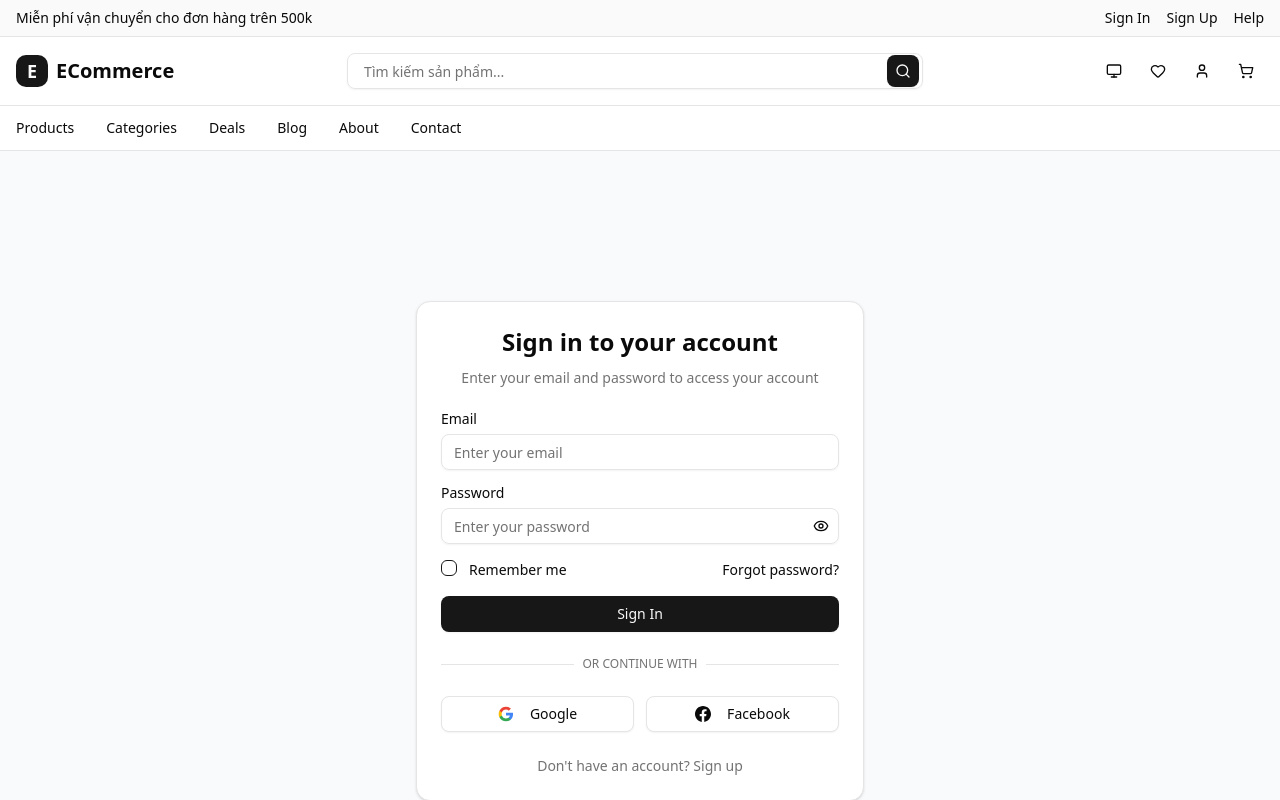
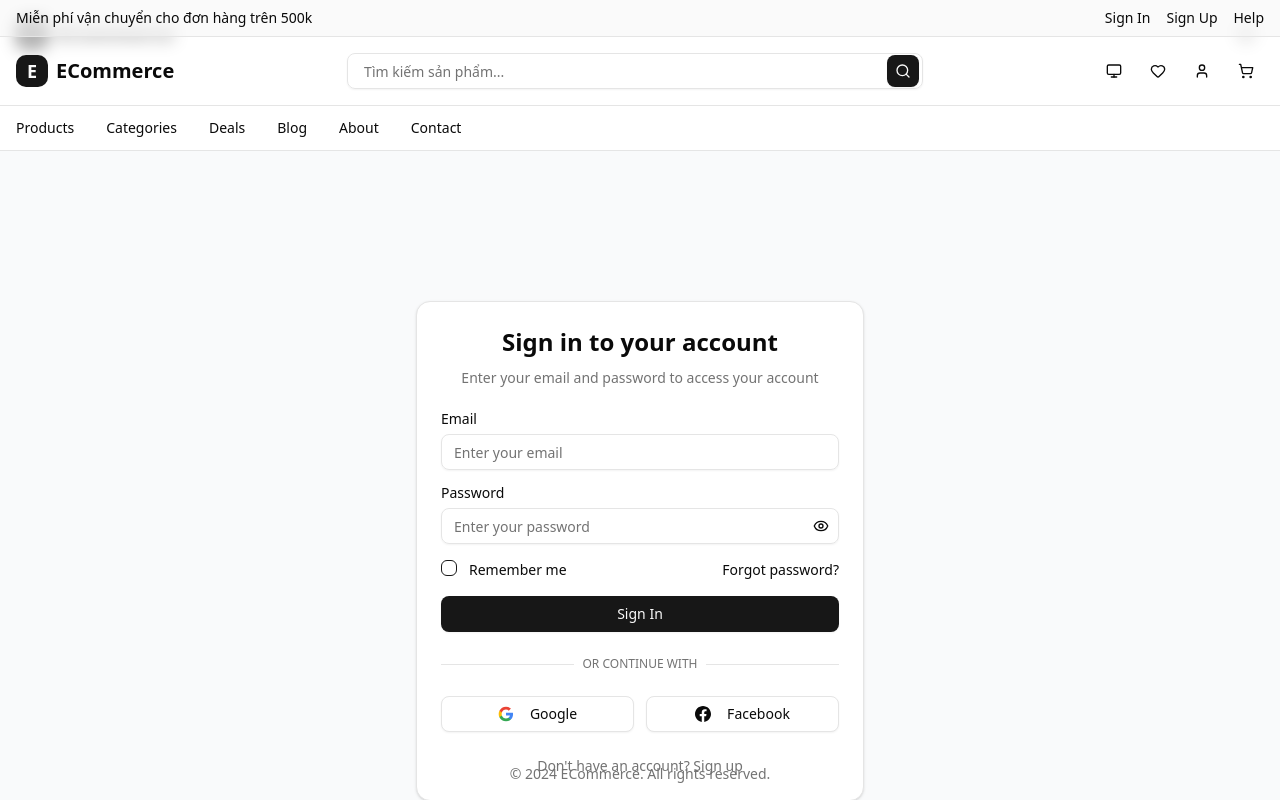
Before and after one commit to duyhungg/topedge, a Next.js app: page /login in a window 1280 px wide. Shown: the top 800 px of the page. Built offline with nearby package versions, Linux system fonts and the light colour scheme.

Commit message:
++upcode

```diff
--- a/src/app/login/page.tsx
+++ b/src/app/login/page.tsx
@@ -8,12 +8,26 @@ import { zodResolver } from "@hookform/resolvers/zod";
 import { Eye, EyeOff, Loader2 } from "lucide-react";
 
 import { Button } from "@/components/ui/button";
-import { Card, CardContent, CardDescription, CardHeader, CardTitle } from "@/components/ui/card";
+import {
+  Card,
+  CardContent,
+  CardDescription,
+  CardHeader,
+  CardTitle,
+} from "@/components/ui/card";
 import { Input } from "@/components/ui/input";
 import { Checkbox } from "@/components/ui/checkbox";
-import { Form, FormControl, FormField, FormItem, FormLabel, FormMessage } from "@/components/ui/form";
+import {
+  Form,
+  FormControl,
+  FormField,
+  FormItem,
+  FormLabel,
+  FormMessage,
+} from "@/components/ui/form";
 import { useToast } from "@/components/ui/use-toast";
 import { loginSchema, LoginFormData } from "@/lib/validations";
+import { AuthLayout } from "@/components/layout/AuthLayout";
 
 export default function LoginPage() {
   const [showPassword, setShowPassword] = useState(false);
@@ -60,18 +74,23 @@ export default function LoginPage() {
   };
 
   return (
-    <div className="min-h-screen flex items-center justify-center bg-gray-50 dark:bg-gray-900 py-12 px-4 sm:px-6 lg:px-8">
+    <AuthLayout>
       <div className="max-w-md w-full space-y-8">
         <Card>
           <CardHeader className="space-y-1">
-            <CardTitle className="text-2xl font-bold text-center">Sign in to your account</CardTitle>
+            <CardTitle className="text-2xl font-bold text-center">
+              Sign in to your account
+            </CardTitle>
             <CardDescription className="text-center">
               Enter your email and password to access your account
             </CardDescription>
           </CardHeader>
           <CardContent>
             <Form {...form}>
-              <form onSubmit={form.handleSubmit(onSubmit)} className="space-y-4">
+              <form
+                onSubmit={form.handleSubmit(onSubmit)}
+                className="space-y-4"
+              >
                 <FormField
                   control={form.control}
                   name="email"
@@ -157,7 +176,9 @@ export default function LoginPage() {
                 </div>
 
                 <Button type="submit" className="w-full" disabled={isLoading}>
-                  {isLoading && <Loader2 className="mr-2 h-4 w-4 animate-spin" />}
+                  {isLoading && (
+                    <Loader2 className="mr-2 h-4 w-4 animate-spin" />
+                  )}
                   Sign In
                 </Button>
               </form>
@@ -198,7 +219,11 @@ export default function LoginPage() {
                   Google
                 </Button>
                 <Button variant="outline" disabled={isLoading}>
-                  <svg className="mr-2 h-4 w-4" fill="currentColor" viewBox="0 0 20 20">
+                  <svg
+                    className="mr-2 h-4 w-4"
+                    fill="currentColor"
+                    viewBox="0 0 20 20"
+                  >
                     <path
                       fillRule="evenodd"
                       d="M20 10c0-5.523-4.477-10-10-10S0 4.477 0 10c0 4.991 3.657 9.128 8.438 9.878v-6.987h-2.54V10h2.54V7.797c0-2.506 1.492-3.89 3.777-3.89 1.094 0 2.238.195 2.238.195v2.46h-1.26c-1.243 0-1.63.771-1.63 1.562V10h2.773l-.443 2.89h-2.33v6.988C16.343 19.128 20 14.991 20 10z"
@@ -224,6 +249,6 @@ export default function LoginPage() {
           </CardContent>
         </Card>
       </div>
-    </div>
+    </AuthLayout>
   );
 }
--- a/src/app/register/page.tsx
+++ b/src/app/register/page.tsx
@@ -8,12 +8,25 @@ import { zodResolver } from "@hookform/resolvers/zod";
 import { Eye, EyeOff, Loader2 } from "lucide-react";
 
 import { Button } from "@/components/ui/button";
-import { Card, CardContent, CardDescription, CardHeader, CardTitle } from "@/components/ui/card";
+import {
+  Card,
+  CardContent,
+  CardDescription,
+  CardHeader,
+  CardTitle,
+} from "@/components/ui/card";
 import { Input } from "@/components/ui/input";
-import { Label } from "@/components/ui/label";
-import { Form, FormControl, FormField, FormItem, FormLabel, FormMessage } from "@/components/ui/form";
+import {
+  Form,
+  FormControl,
+  FormField,
+  FormItem,
+  FormLabel,
+  FormMessage,
+} from "@/components/ui/form";
 import { useToast } from "@/components/ui/use-toast";
 import { registerSchema, RegisterFormData } from "@/lib/validations";
+import { AuthLayout } from "@/components/layout/AuthLayout";
 
 export default function RegisterPage() {
   const [showPassword, setShowPassword] = useState(false);
@@ -63,18 +76,23 @@ export default function RegisterPage() {
   };
 
   return (
-    <div className="min-h-screen flex items-center justify-center bg-gray-50 dark:bg-gray-900 py-12 px-4 sm:px-6 lg:px-8">
+    <AuthLayout>
       <div className="max-w-md w-full space-y-8">
         <Card>
           <CardHeader className="space-y-1">
-            <CardTitle className="text-2xl font-bold text-center">Create an account</CardTitle>
+            <CardTitle className="text-2xl font-bold text-center">
+              Create an account
+            </CardTitle>
             <CardDescription className="text-center">
               Enter your information to create your account
             </CardDescription>
           </CardHeader>
           <CardContent>
             <Form {...form}>
-              <form onSubmit={form.handleSubmit(onSubmit)} className="space-y-4">
+              <form
+                onSubmit={form.handleSubmit(onSubmit)}
+                className="space-y-4"
+              >
                 <FormField
                   control={form.control}
                   name="fullName"
@@ -185,7 +203,9 @@ export default function RegisterPage() {
                             variant="ghost"
                             size="sm"
                             className="absolute right-0 top-0 h-full px-3 py-2 hover:bg-transparent"
-                            onClick={() => setShowConfirmPassword(!showConfirmPassword)}
+                            onClick={() =>
+                              setShowConfirmPassword(!showConfirmPassword)
+                            }
                             disabled={isLoading}
                           >
                             {showConfirmPassword ? (
@@ -202,7 +222,9 @@ export default function RegisterPage() {
                 />
 
                 <Button type="submit" className="w-full" disabled={isLoading}>
-                  {isLoading && <Loader2 className="mr-2 h-4 w-4 animate-spin" />}
+                  {isLoading && (
+                    <Loader2 className="mr-2 h-4 w-4 animate-spin" />
+                  )}
                   Create Account
                 </Button>
               </form>
@@ -222,6 +244,6 @@ export default function RegisterPage() {
           </CardContent>
         </Card>
       </div>
-    </div>
+    </AuthLayout>
   );
 }
--- /dev/null
+++ b/src/components/layout/AuthLayout.tsx
@@ -0,0 +1,39 @@
+import { ReactNode } from "react";
+import Link from "next/link";
+import { ThemeToggle } from "@/components/ui/theme-toggle";
+
+interface AuthLayoutProps {
+  children: ReactNode;
+}
+
+export function AuthLayout({ children }: AuthLayoutProps) {
+  return (
+    <div className="min-h-screen bg-gray-50 dark:bg-gray-900">
+      {/* Top bar with logo and theme toggle */}
+      <div className="absolute top-4 left-4 right-4 flex justify-between items-center z-10">
+        {/* Logo */}
+        <Link href="/" className="flex items-center space-x-2">
+          <div className="h-8 w-8 bg-primary rounded-lg flex items-center justify-center">
+            <span className="text-primary-foreground font-bold text-lg">E</span>
+          </div>
+          <span className="text-xl font-bold">ECommerce</span>
+        </Link>
+
+        {/* Theme toggle */}
+        <ThemeToggle />
+      </div>
+
+      {/* Main content */}
+      <main className="flex items-center justify-center min-h-screen p-4">
+        {children}
+      </main>
+
+      {/* Footer */}
+      <div className="absolute bottom-4 left-4 right-4 text-center">
+        <p className="text-sm text-muted-foreground">
+          © 2024 ECommerce. All rights reserved.
+        </p>
+      </div>
+    </div>
+  );
+}
```
